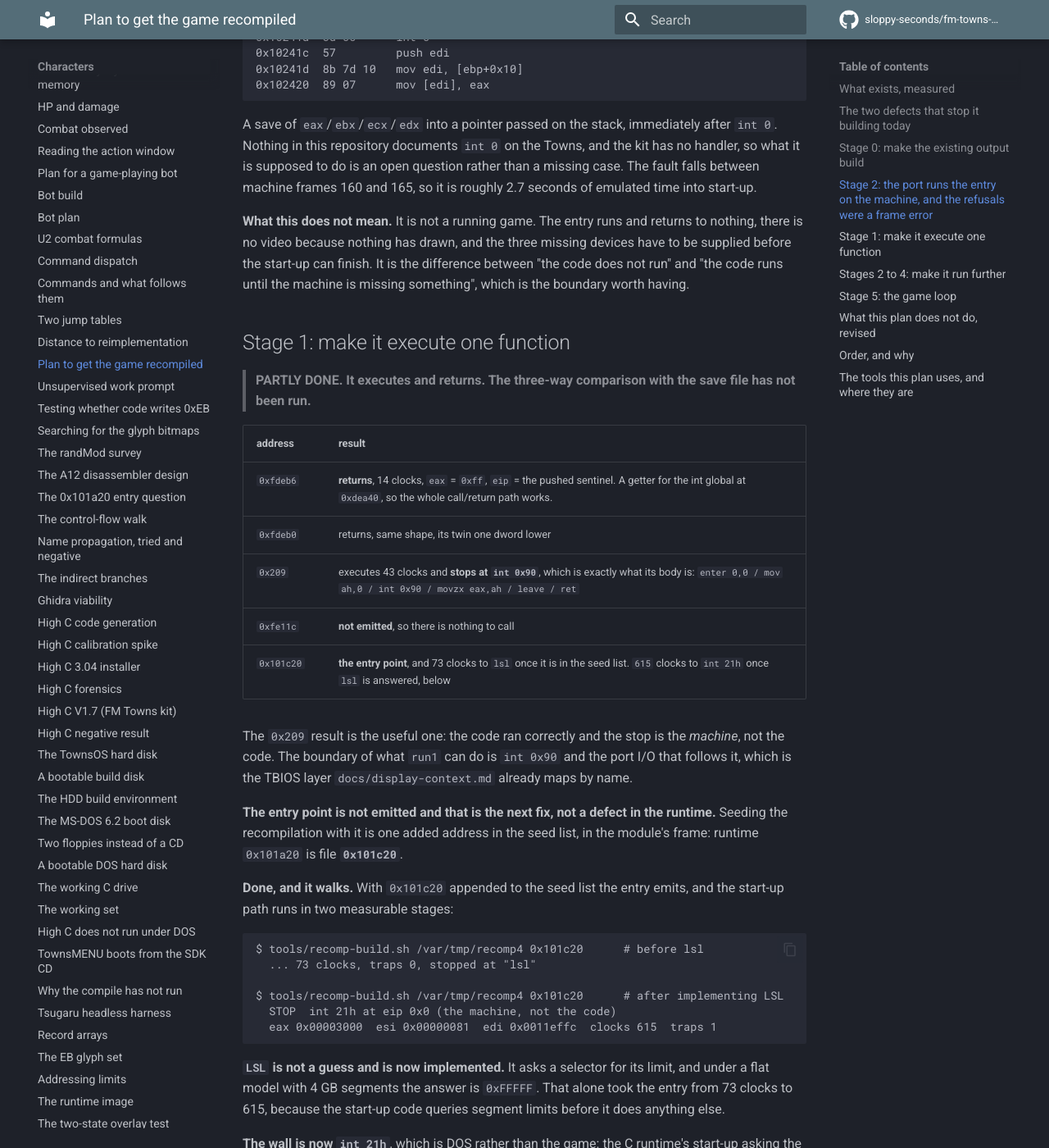
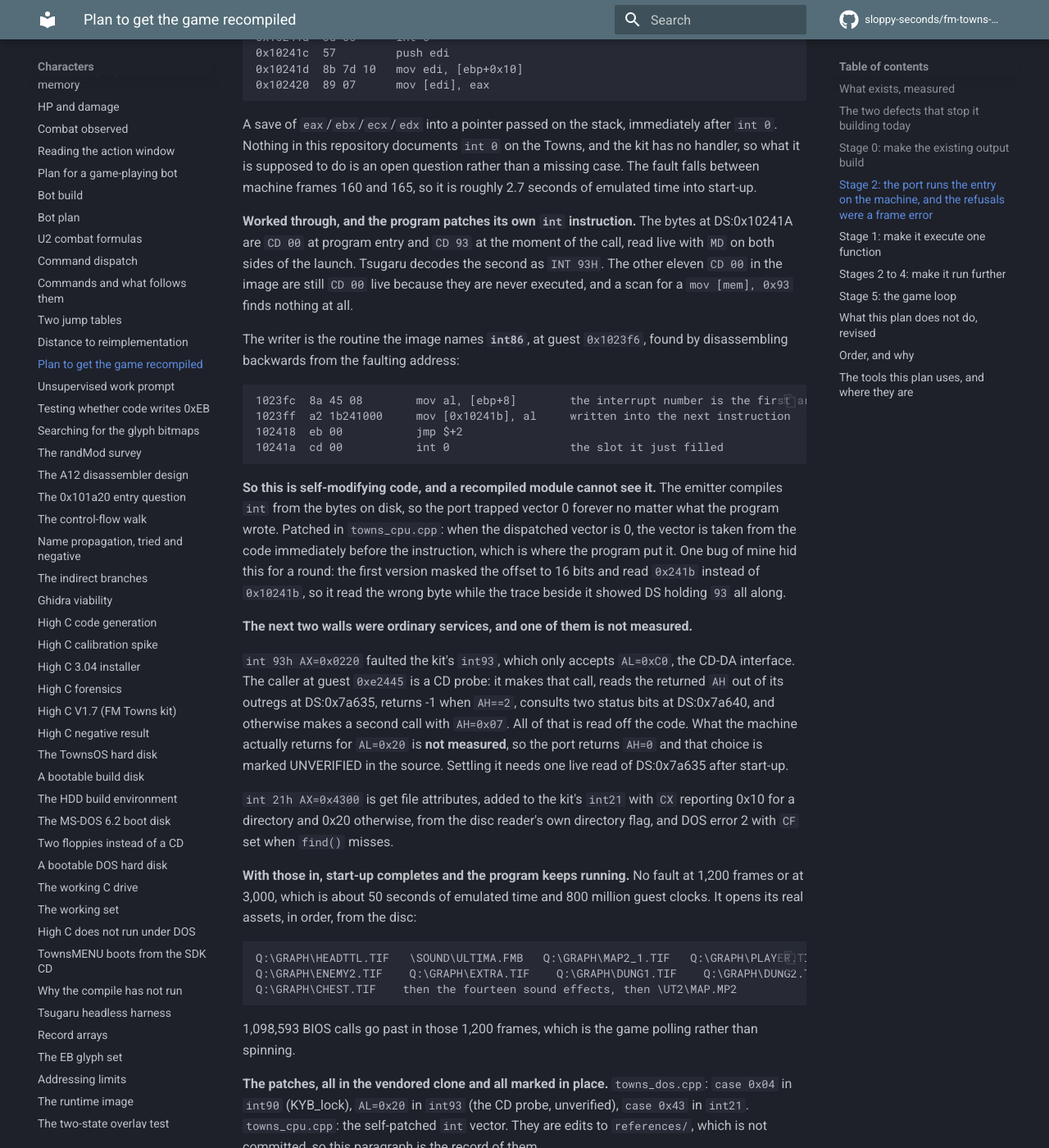
Before and after one commit to sloppy-seconds/fm-towns-ultima, an MkDocs documentation site: the page built from docs/recomp-plan.md, in a window 1280 px wide and 1400 px high, scrolled down 6533 px. Shown: the whole window at 82% size. Built offline with MkDocs 1.6.1 and Material for MkDocs 9.7.7, drawn with Linux system fonts in a browser that asks for light colours; comment, search, counter and statistics services are not loaded; some of the changed text lies outside the part shown.

Commit message:
The program patches its own int, and start-up now runs to 3000 frames
The int 0 wall was self-modifying code. DS:0x10241A reads CD 00 at program
entry and CD 93 at the moment of the call, and Tsugaru decodes the second as
INT 93H. The writer is the routine the image names "int86" at guest 0x1023f6:
mov al,[ebp+8] then mov [0x10241b],al, then int 0 in the slot it just filled.
The other eleven CD 00 in the image stay CD 00 because they never run, and a
scan for a mov [mem],0x93 finds nothing because the store is that one.

A recompiled module compiles the int from disk, so the port trapped vector 0
forever. towns_cpu.cpp now takes the vector from the code before the
instruction when the dispatched vector is 0. My first attempt masked the
offset to 16 bits and read 0x241b, while the trace beside it showed DS holding
93 the whole time.

Two service walls followed. int 93h AX=0220 needed the CD probe's device code:
the caller at 0xe2445 reads the returned AH from DS:0x7a635 and branches on it.
The machine's value for AL=0x20 is not measured, so the port returns AH=0 and
the source says UNVERIFIED. int 21h AX=4300 is get-file-attributes, added from
the disc reader's own directory flag.

Then start-up completes: no fault at 1200 frames or 3000, about 50 seconds of
emulated time, 800 million guest clocks, 1,098,593 BIOS calls, and the real
assets loaded in order from HEADTTL.TIF and ULTIMA.FMB through MAP2_1, PLAYER,
ENEMY2, EXTRA, DUNG1, DUNG2, CHEST, the fourteen sound effects and UT2/MAP.MP2.

The emulator itself stopped launching the game partway through, which is why
AL=0x20 is unmeasured. Plan item 6b records that, blocked on a fresh emulator.

````diff
--- a/docs/recomp-plan.md
+++ b/docs/recomp-plan.md
@@ -280,6 +280,63 @@ this repository documents `int 0` on the Towns, and the kit has no handler, so w
 an open question rather than a missing case. The fault falls between machine frames 160 and 165, so it is
 roughly 2.7 seconds of emulated time into start-up.
 
+**Worked through, and the program patches its own `int` instruction.** The bytes at DS:0x10241A are `CD 00`
+at program entry and `CD 93` at the moment of the call, read live with `MD` on both sides of the launch.
+Tsugaru decodes the second as `INT 93H`. The other eleven `CD 00` in the image are still `CD 00` live
+because they are never executed, and a scan for a `mov [mem], 0x93` finds nothing at all.
+
+The writer is the routine the image names **`int86`**, at guest `0x1023f6`, found by disassembling backwards
+from the faulting address:
+
+```
+1023fc  8a 45 08        mov al, [ebp+8]        the interrupt number is the first argument
+1023ff  a2 1b241000     mov [0x10241b], al     written into the next instruction
+102418  eb 00           jmp $+2
+10241a  cd 00           int 0                  the slot it just filled
+```
+
+**So this is self-modifying code, and a recompiled module cannot see it.** The emitter compiles `int` from
+the bytes on disk, so the port trapped vector 0 forever no matter what the program wrote. Patched in
+`towns_cpu.cpp`: when the dispatched vector is 0, the vector is taken from the code immediately before the
+instruction, which is where the program put it. One bug of mine hid this for a round: the first version
+masked the offset to 16 bits and read `0x241b` instead of `0x10241b`, so it read the wrong byte while the
+trace beside it showed DS holding `93` all along.
+
+**The next two walls were ordinary services, and one of them is not measured.**
+
+`int 93h AX=0x0220` faulted the kit's `int93`, which only accepts `AL=0xC0`, the CD-DA interface. The caller
+at guest `0xe2445` is a CD probe: it makes that call, reads the returned `AH` out of its outregs at
+DS:0x7a635, returns -1 when `AH==2`, consults two status bits at DS:0x7a640, and otherwise makes a second
+call with `AH=0x07`. All of that is read off the code. What the machine actually returns for `AL=0x20` is
+**not measured**, so the port returns `AH=0` and that choice is marked UNVERIFIED in the source. Settling it
+needs one live read of DS:0x7a635 after start-up.
+
+`int 21h AX=0x4300` is get file attributes, added to the kit's `int21` with `CX` reporting 0x10 for a
+directory and 0x20 otherwise, from the disc reader's own directory flag, and DOS error 2 with `CF` set when
+`find()` misses.
+
+**With those in, start-up completes and the program keeps running.** No fault at 1,200 frames or at 3,000,
+which is about 50 seconds of emulated time and 800 million guest clocks. It opens its real assets, in order,
+from the disc:
+
+```
+Q:\GRAPH\HEADTTL.TIF   \SOUND\ULTIMA.FMB   Q:\GRAPH\MAP2_1.TIF   Q:\GRAPH\PLAYER.TIF
+Q:\GRAPH\ENEMY2.TIF    Q:\GRAPH\EXTRA.TIF    Q:\GRAPH\DUNG1.TIF    Q:\GRAPH\DUNG2.TIF
+Q:\GRAPH\CHEST.TIF    then the fourteen sound effects, then \UT2\MAP.MP2
+```
+
+1,098,593 BIOS calls go past in those 1,200 frames, which is the game polling rather than spinning.
+
+**The patches, all in the vendored clone and all marked in place.** `towns_dos.cpp`: `case 0x04` in
+`int90` (KYB_lock), `AL=0x20` in `int93` (the CD probe, unverified), `case 0x43` in `int21`.
+`towns_cpu.cpp`: the self-patched `int` vector. They are edits to `references/`, which is not committed, so
+this paragraph is the record of them.
+
+**One thing is blocked, and it is the emulator rather than the code.** The container stopped launching the
+game partway through this work: `u2flow` reports `STOP: splash never animated` and the machine sits at the
+reset vector `F000:FFF0`. That is why the `AL=0x20` return value is unmeasured. It needs a fresh emulator,
+not a different probe.
+
 **What this does not mean.** It is not a running game. The entry runs and returns to nothing, there is no
 video because nothing has drawn, and the three missing devices have to be supplied before the start-up can
 finish. It is the difference between "the code does not run" and "the code runs until the machine is
````
Also changed, not shown: docs/plan.md (+17 -1 lines).
